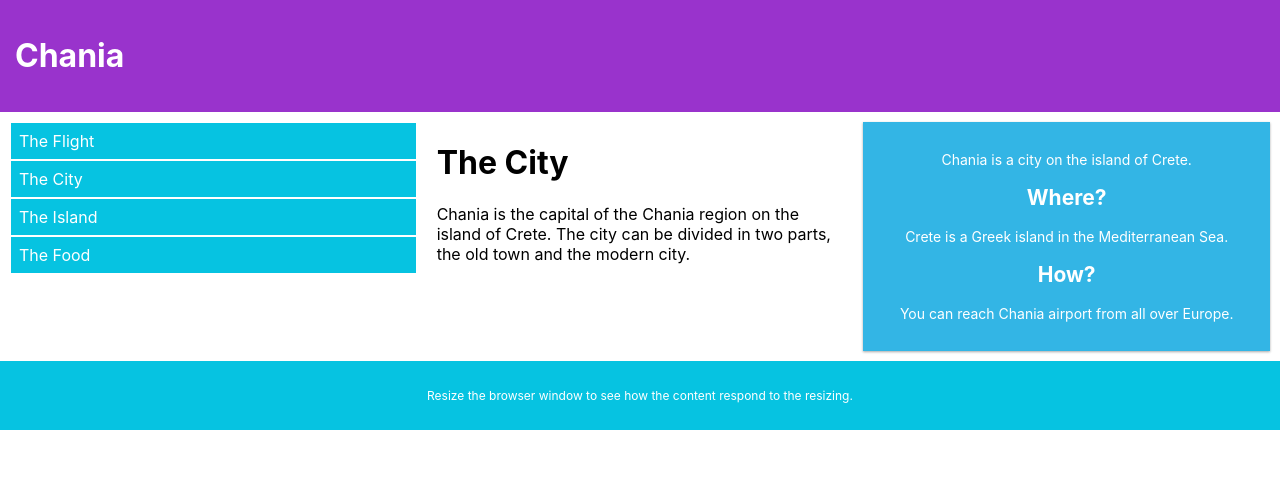
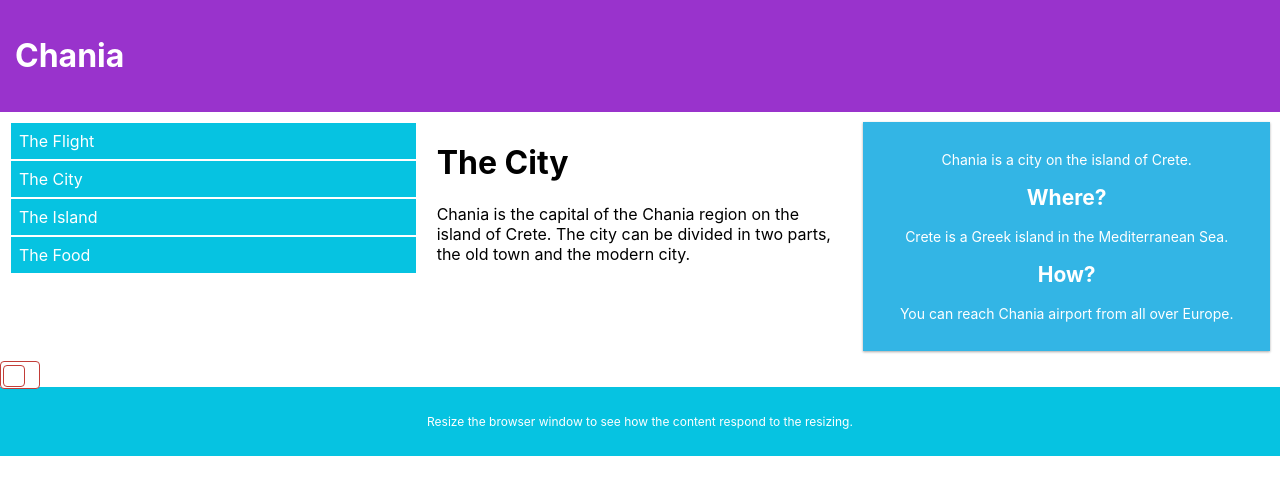
Before and after one commit to rkterungwa16/terk-ui, a React (Create React App) app: page / in a window 1280 px wide. Shown: the top 494 px of the page. Built offline with nearby package versions, Linux system fonts and the light colour scheme.

Commit message:
[feat] implement switch slider

```diff
--- a/src/Grid/Example.js
+++ b/src/Grid/Example.js
@@ -5,6 +5,7 @@ import Row from "./Row";
 import ListGroup from "../Lists/ListGroup";
 import ListItem from "../Lists/ListItem";
 import Footer from "../Footer/Footer";
+import Switch from "../Switch/Switch";
 const Header = styled.div`
   background-color: #9933cc;
   color: #ffffff;
@@ -37,7 +38,20 @@ const Aside = styled.div`
   box-shadow: 0 1px 3px rgba(0, 0, 0, 0.12), 0 1px 2px rgba(0, 0, 0, 0.24);
 `;
 
-export const ExampleGrid = () => (
+export const ExampleGrid = () => {
+  const [isChecked, setCheck] = React.useState(false);
+  const handleChange = React.useCallback(
+    (event) => {
+      const target = event.currentTarget;
+      const value = target.type === "checkbox" ? target.checked : target.value;
+      // const name = target.name;
+
+      setCheck(value);
+    },
+    [isChecked]
+  );
+
+  return (
     <>
       <Header>
         <h1>Chania</h1>
@@ -55,8 +69,9 @@ export const ExampleGrid = () => (
         <Col md="11" xs="9" lg="4">
           <h1>The City</h1>
           <p>
-          Chania is the capital of the Chania region on the island of Crete. The
-          city can be divided in two parts, the old town and the modern city.
+            Chania is the capital of the Chania region on the island of Crete.
+            The city can be divided in two parts, the old town and the modern
+            city.
           </p>
         </Col>
         <Col md="11" xs="12" lg="4">
@@ -69,6 +84,13 @@ export const ExampleGrid = () => (
           </Aside>
         </Col>
       </Row>
+      <Row>
+        <Switch
+          handleChange={handleChange}
+          checked={isChecked}
+          name="switch-check"
+        />
+      </Row>
       <Footer>
         <p>
           Resize the browser window to see how the content respond to the
@@ -77,3 +99,4 @@ export const ExampleGrid = () => (
       </Footer>
     </>
   );
+};
--- /dev/null
+++ b/src/Switch/Switch.js
@@ -0,0 +1,37 @@
+import React from "react";
+import PropTypes from "prop-types";
+import SwitchInput from "./SwitchInput";
+import SwitchLabel from "./SwitchLabel";
+import SwitchSlider from "./SwitchSlider";
+import SwitchSliderWrapper from "./SwitchSliderWrapper";
+
+const Switch = (props) => {
+  return (
+    <>
+      <SwitchLabel>
+        <SwitchInput
+          checked={props.checked}
+          handleChange={props.handleChange}
+          name={props.name}
+        />
+        <SwitchSliderWrapper color={props.color}>
+          <SwitchSlider in={props.checked} duration={150} />
+        </SwitchSliderWrapper>
+      </SwitchLabel>
+    </>
+  );
+};
+
+Switch.propTypes = {
+  name: PropTypes.string,
+  handleChange: PropTypes.func,
+  checked: PropTypes.bool,
+  color: PropTypes.string,
+};
+
+Switch.defaultProps = {
+  color: "#c23d38",
+  checked: false,
+};
+
+export default Switch;
--- /dev/null
+++ b/src/Switch/SwitchInput.js
@@ -0,0 +1,28 @@
+import React from "react";
+import styled from "styled-components";
+import PropTypes from "prop-types";
+
+export const StyledInput = styled.input`
+  display: none;
+  border-color: ${(props) => (props.checked ? "#2819ae" : "")};
+`;
+
+export const SwitchInput = (props) => {
+  return (
+    <StyledInput
+      type="checkbox"
+      onChange={props.handleChange}
+      checked={props.checked}
+      name={props.name}
+    />
+  );
+};
+
+SwitchInput.propTypes = {
+  children: PropTypes.node,
+  handleChange: PropTypes.func,
+  checked: PropTypes.bool,
+  name: PropTypes.string,
+};
+
+export default SwitchInput;
--- /dev/null
+++ b/src/Switch/SwitchLabel.js
@@ -0,0 +1,11 @@
+import React from "react";
+import styled from "styled-components";
+
+const SwitchLabel = styled.label`
+  display: inline-block;
+  width: 40px;
+  height: 26px;
+  position: relative;
+`;
+
+export default SwitchLabel;
--- /dev/null
+++ b/src/Switch/SwitchSlider.js
@@ -0,0 +1,56 @@
+import React from "react";
+import { Transition } from "react-transition-group";
+import PropTypes from "prop-types";
+
+const defaultStyle = {
+  position: "absolute",
+  top: "3px",
+  left: "2px",
+  height: "20px",
+  width: "20px",
+  cursor: "pointer",
+  borderRadius: ".25rem",
+  transition: ".15s ease-out",
+};
+
+const transitionStyles = {
+  entering: { opacity: 1, transform: "translateX(12px)" },
+  entered: { opacity: 1, transform: "translateX(12px)" },
+  exiting: { opacity: 1 },
+  exited: { opacity: 1 },
+};
+
+const SwitchSlider = (props) => {
+  return (
+    <Transition in={props.in} timeout={props.duration}>
+      {(state) => {
+        return (
+          <span
+            style={{
+              ...defaultStyle,
+              ...transitionStyles[state],
+              backgroundColor: props.in ? props.color : "#ffffff",
+              border: `1px solid ${props.color}`,
+            }}
+          >
+            {props.children}
+          </span>
+        );
+      }}
+    </Transition>
+  );
+};
+
+SwitchSlider.propTypes = {
+  in: PropTypes.bool,
+  timeout: PropTypes.number,
+  color: PropTypes.string,
+};
+
+SwitchSlider.defaultProps = {
+  in: false,
+  timeout: 150,
+  color: "#c23d38",
+};
+
+export default SwitchSlider;
--- /dev/null
+++ b/src/Switch/SwitchSliderWrapper.js
@@ -0,0 +1,25 @@
+import React from "react";
+import styled from "styled-components";
+import PropTypes from "prop-types";
+
+export const SwitchSliderWrapper = styled.span.attrs((props) => ({
+  color: props.color,
+}))`
+  background-color: #fff;
+  border: 1px solid ${(props) => props.color};
+  position: relative;
+  display: block;
+  height: inherit;
+  cursor: pointer;
+  border-radius: 0.25rem;
+`;
+
+SwitchSliderWrapper.propTypes = {
+  color: PropTypes.string,
+};
+
+SwitchSliderWrapper.defaultProps = {
+  color: "#c23d38",
+};
+
+export default SwitchSliderWrapper;
```
Lines whose indentation alone changed are shown as unchanged.
